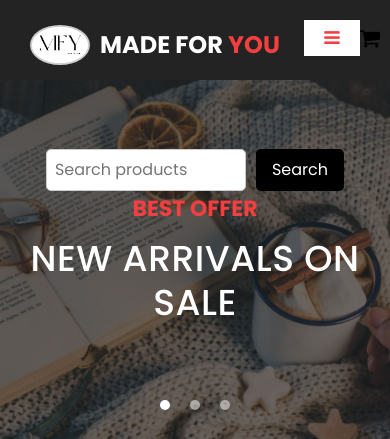
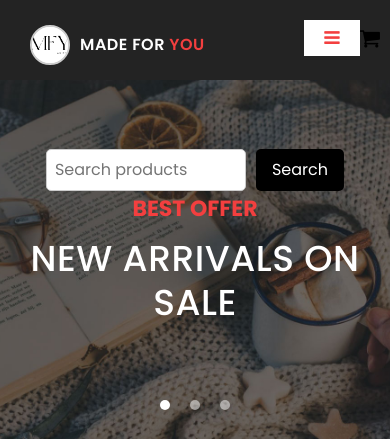
Before and after one commit to Heshi2001/MFY-Store, a Django app: page / in a window 390 px wide. Shown: the top 439 px of the page. Run offline with Django 5.2, Linux system fonts and the light colour scheme; data that the repository does not hold is empty; some libraries are stand-ins or nearby versions.

Commit message:
change small logo brand in mob

```diff
--- a/store/static/store/css/templatemo-sixteen.css
+++ b/store/static/store/css/templatemo-sixteen.css
@@ -360,8 +360,19 @@ header .navbar {
 	border: 2px solid #ccc;
 	font-weight:bolder;/* Optional: add a border */
   }
-
-
+@media (max-width: 767.98px) {
+  /* Shrink logo */
+  .logo-container img {
+    width: 40px;
+    height: 40px;
+  }
+/* Shrink brand name "MADE FOR YOU" */
+  .navbar .navbar-brand h2 {
+    font-size: 16px;
+    font-weight: 600;
+    letter-spacing: 0.5px;
+  }
+}
 /* Banner Style */
 .banner {
 	position: relative;
```
